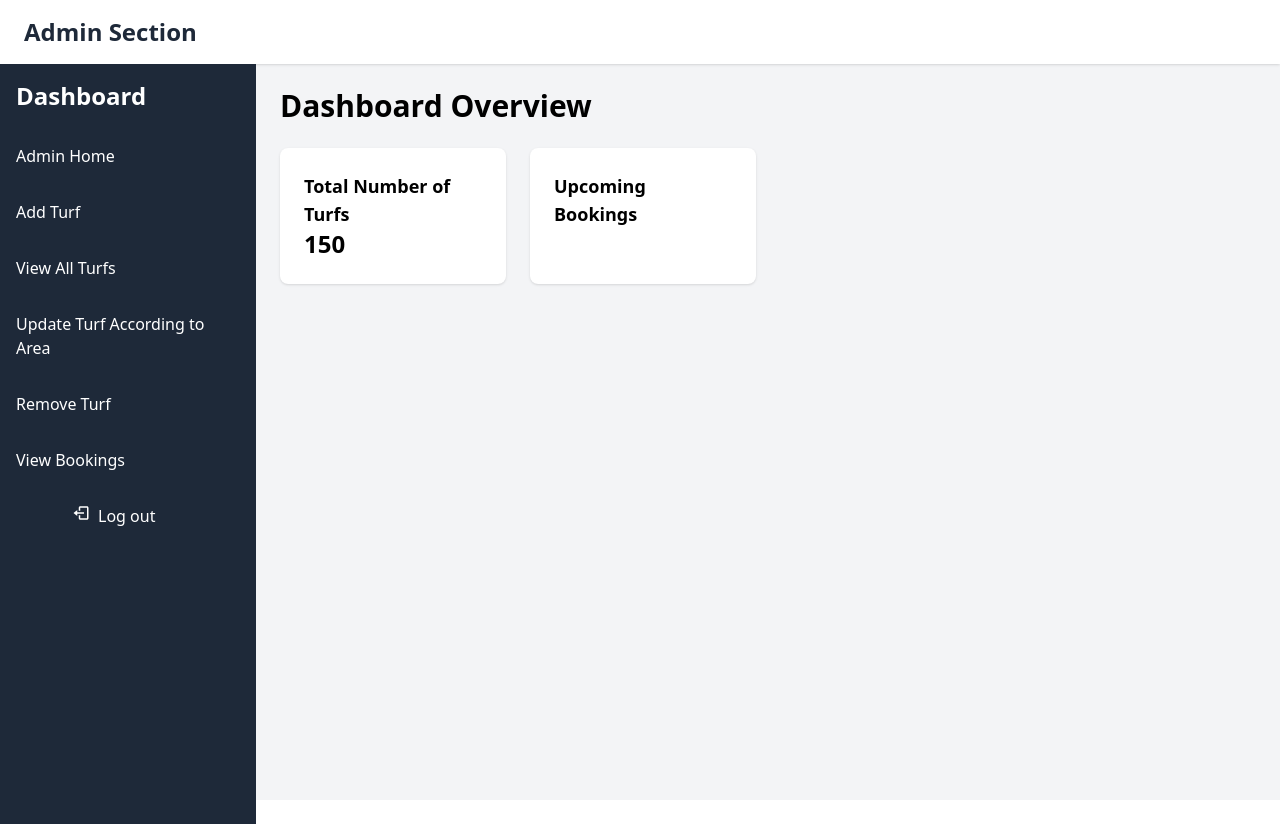
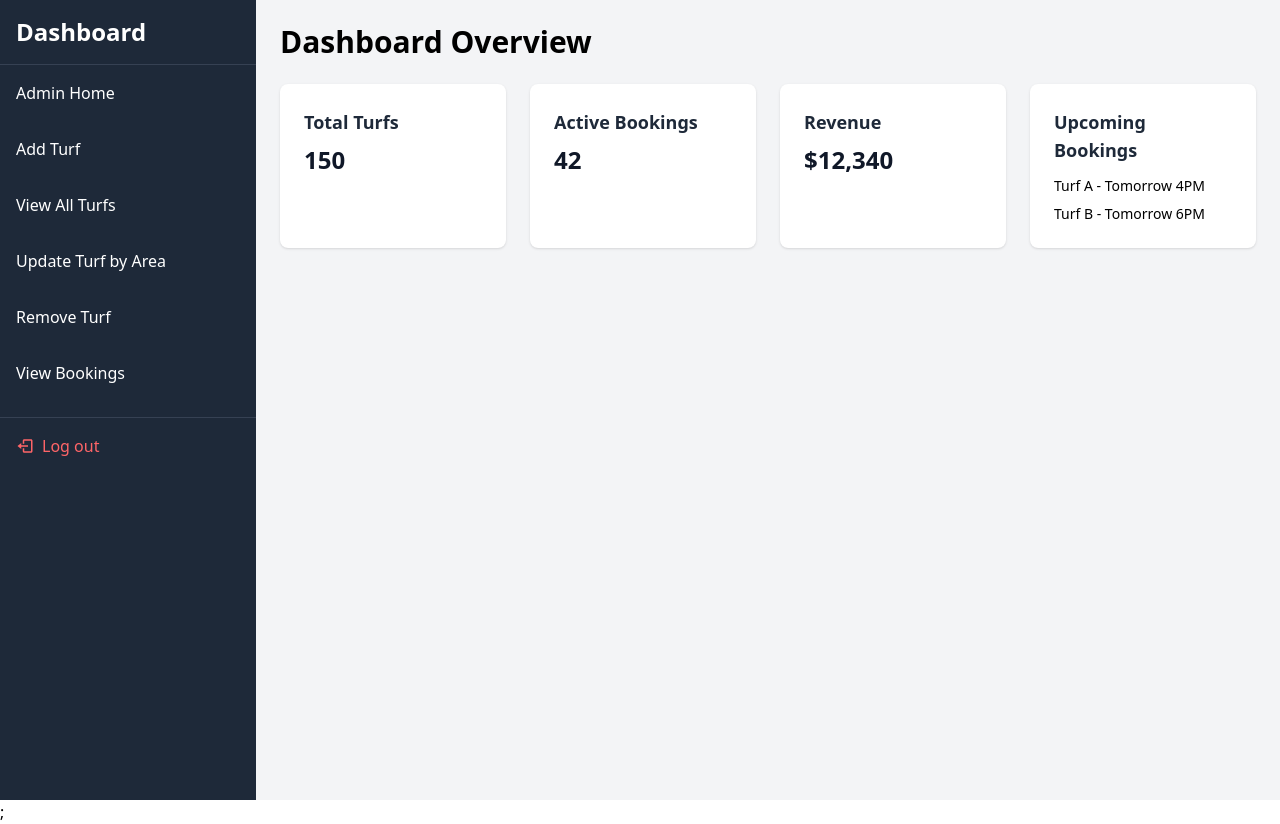
Before and after one commit to Tejas9420190282/Host--Turf-Managment-System-Project---MYSQL2, a React (Vite) app in the folder React/: page /admin in a window 1280 px wide. Built offline with nearby package versions, Linux system fonts and the light colour scheme; sample sign-in values are in the browser's storage.

Commit message:
update <AdminDashboard /> component

```diff
--- a/React/src/components/Admin/AdminDashboard.jsx
+++ b/React/src/components/Admin/AdminDashboard.jsx
@@ -2,32 +2,50 @@
 
 // AdminDashboard.jsx (React)
 
-import React from 'react';
-
+import React, { useState } from 'react';
 import Card from './Card';
 import AdminNavbar from './Admin_Navbar';
 
 const AdminDashboard = () => {
+  const [sidebarOpen, setSidebarOpen] = useState(false);
+
   return (
-    <div className="bg-gray-100 min-h-screen">
-      {/* AdminNavbar */}
-      <AdminNavbar />
+    <div className="bg-gray-100 min-h-screen flex flex-col md:flex-row">
+      {/* AdminNavbar - Mobile Header */}
+      <AdminNavbar
+        sidebarOpen={sidebarOpen}
+        setSidebarOpen={setSidebarOpen}
+      />
 
       {/* Main Content */}
-      <main className="flex-1 p-6 ml-64">
+      <main className={`flex-1 p-4 md:p-6 transition-all duration-300 ${sidebarOpen ? 'ml-0 md:ml-64' : 'ml-0 md:ml-64'}`}>
+        {/* Mobile Header */}
+        <div className="md:hidden flex justify-between items-center mb-4">
+          <button
+            onClick={() => setSidebarOpen(!sidebarOpen)}
+            className="p-2 rounded-md text-gray-700 hover:bg-gray-200"
+          >
+            <svg className="w-6 h-6" fill="none" stroke="currentColor" viewBox="0 0 24 24">
+              <path strokeLinecap="round" strokeLinejoin="round" strokeWidth="2" d="M4 6h16M4 12h16M4 18h16" />
+            </svg>
+          </button>
+          <h1 className="text-xl font-semibold">Dashboard</h1>
+        </div>
+
+        {/* Dashboard Content */}
         <header className="mb-6">
-          <h1 className="text-3xl font-semibold">Dashboard Overview</h1>
+          <h1 className="text-2xl md:text-3xl font-semibold">Dashboard Overview</h1>
         </header>
 
         {/* Cards Section */}
-        <section className="grid grid-cols-1 md:grid-cols-2 lg:grid-cols-4 gap-6">
-          {/* Card 1: Total Number of Turfs */}
-          <Card title="Total Number of Turfs" value="150" />
-
-          {/* Card 4: Upcoming Bookings */}
+        <section className="grid grid-cols-1 sm:grid-cols-2 lg:grid-cols-4 gap-4 md:gap-6">
+          <Card title="Total Turfs" value="150" />
+          <Card title="Active Bookings" value="42" />
+          <Card title="Revenue" value="$12,340" />
           <Card title="Upcoming Bookings">
-            <ul className="mt-2">
-
+            <ul className="mt-2 space-y-2">
+              <li className="text-sm">Turf A - Tomorrow 4PM</li>
+              <li className="text-sm">Turf B - Tomorrow 6PM</li>
             </ul>
           </Card>
         </section>
--- a/React/src/components/Admin/Admin_Navbar.jsx
+++ b/React/src/components/Admin/Admin_Navbar.jsx
@@ -3,46 +3,56 @@
 
 import React from 'react';
 import { Link } from "react-router-dom";
-import { BiLogOut } from "react-icons/bi";
+import { BiLogOut, BiMenu } from "react-icons/bi";
 
-const AdminNavbar = () => {
+const AdminNavbar = ({ sidebarOpen, setSidebarOpen }) => {
   return (
     <>
-      {/* Header */}
-      <header className="bg-white shadow">
-        <div className="container mx-auto px-6 py-4">
-          <h1 className="text-2xl font-semibold text-gray-800">Admin Section</h1>
+      {/* Mobile Header */}
+      <header className="bg-white shadow md:hidden">
+        <div className="container mx-auto px-4 py-3 flex justify-between items-center">
+          <button
+            onClick={() => setSidebarOpen(!sidebarOpen)}
+            className="p-1 rounded-md text-gray-700"
+          >
+            <BiMenu className="text-2xl" />
+          </button>
+          <h1 className="text-xl font-semibold text-gray-800">Admin Panel</h1>
+          <div className="w-8"></div> {/* Spacer for alignment */}
         </div>
       </header>
 
       {/* Sidebar */}
-      <aside className="w-64 bg-gray-800 text-white min-h-screen fixed">
-        <div className="p-4">
-          <h1 className="text-2xl font-bold">Dashboard</h1>
+      <aside className={`${sidebarOpen ? 'block' : 'hidden'} md:block w-64 bg-gray-800 text-white fixed h-full z-10 md:z-0`}>
+        <div className="p-4 border-b border-gray-700">
+          <h1 className="text-xl md:text-2xl font-bold">Dashboard</h1>
         </div>
-        <nav>
+        <nav className="overflow-y-auto h-[calc(100vh-64px)]">
           <ul>
             <li className="hover:bg-gray-700">
-              <Link to="/admin" className="block p-4">Admin Home</Link>
+              <Link to="/admin" className="block p-4" onClick={() => setSidebarOpen(false)}>Admin Home</Link>
             </li>
             <li className="hover:bg-gray-700">
-              <Link to="/admin/add-turn" className="block p-4">Add Turf</Link>
+              <Link to="/admin/add-turn" className="block p-4" onClick={() => setSidebarOpen(false)}>Add Turf</Link>
             </li>
             <li className="hover:bg-gray-700">
-              <Link to="/admin/view-all-turf" className="block p-4">View All Turfs</Link>
+              <Link to="/admin/view-all-turf" className="block p-4" onClick={() => setSidebarOpen(false)}>View All Turfs</Link>
             </li>
             <li className="hover:bg-gray-700">
-              <Link to="/admin/search-area-turf/:area" className="block p-4">Update Turf According to Area</Link>
+              <Link to="/admin/search-area-turf/:area" className="block p-4" onClick={() => setSidebarOpen(false)}>Update Turf by Area</Link>
             </li>
             <li className="hover:bg-gray-700">
-              <Link to="/admin/remove-turf" className="block p-4">Remove Turf</Link>
+              <Link to="/admin/remove-turf" className="block p-4" onClick={() => setSidebarOpen(false)}>Remove Turf</Link>
             </li>
-
             <li className="hover:bg-gray-700">
-              <Link to="/admin/view-booking-using-turf-id" className="block p-4">View Bookings</Link>
+              <Link to="/admin/view-booking-using-turf-id" className="block p-4" onClick={() => setSidebarOpen(false)}>View Bookings</Link>
             </li>
-            <li className="hover:bg-gray-700 ml-14">
-              <Link to="/" className="flex  gap-2 p-4">
+            <li className="hover:bg-gray-700 border-t border-gray-700 mt-4">
+              <Link
+                to="/"
+                className="flex items-center gap-2 p-4 text-red-400 hover:text-red-300"
+                onClick={() => setSidebarOpen(false)}
+              >
                 <BiLogOut className="text-lg" />
                 <span>Log out</span>
               </Link>
--- a/React/src/components/Admin/Card.jsx
+++ b/React/src/components/Admin/Card.jsx
@@ -1,12 +1,21 @@
+
 
 import React from 'react';
 
 const Card = ({ title, value, children }) => {
   return (
-    <div className="bg-white p-6 rounded-lg shadow">
-      <h2 className="text-lg font-semibold">{title}</h2>
-      {value && <p className="text-2xl font-bold">{value}</p>}
-      {children}
+    <div className="bg-white p-4 md:p-6 rounded-lg shadow hover:shadow-md transition-shadow">
+      <h2 className="text-base md:text-lg font-semibold text-gray-800">{title}</h2>
+      {value && (
+        <p className="text-xl md:text-2xl font-bold mt-2 text-gray-900">
+          {value}
+        </p>
+      )}
+      {children && (
+        <div className="mt-3">
+          {children}
+        </div>
+      )}
     </div>
   );
 };
```
